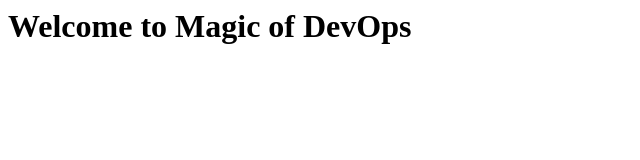
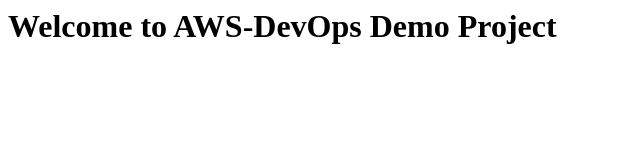
Before and after one commit to sonaligaykhe/aws_demo-project, a plain HTML site: page index.html in a window 1280 px wide. Shown: the whole page, without its empty margins (0-640 px from the left). Drawn offline with Linux system fonts and the light colour scheme.

Commit message:
modified

```diff
--- a/index.html
+++ b/index.html
@@ -1 +1 @@
-<h1> Welcome to Magic of DevOps <h1>
+<h1> Welcome to AWS-DevOps Demo Project <h1>
```
